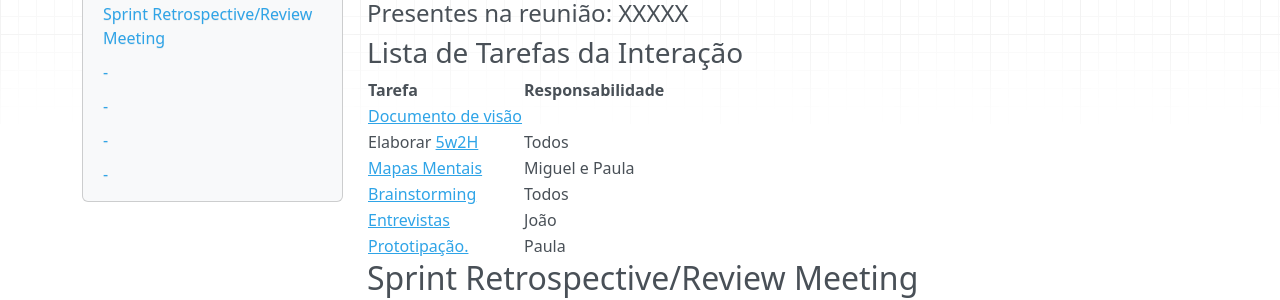
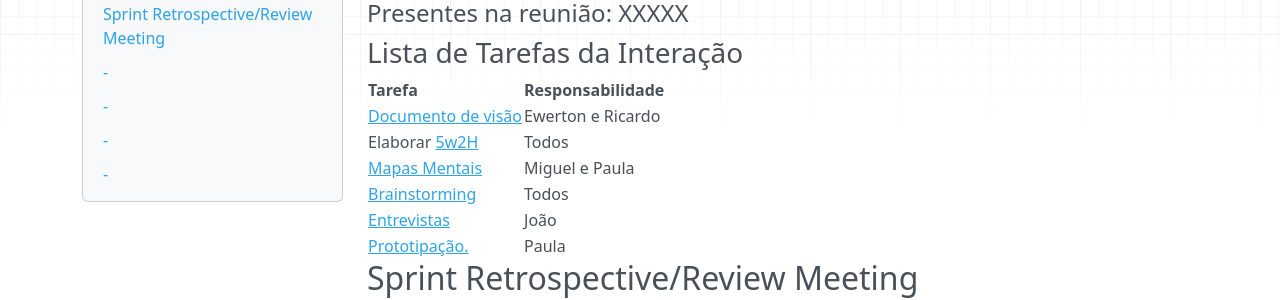
Before and after one commit to Projetos-de-Extensao/PBE_24.2_8001_III_EVE-Plus, an MkDocs documentation site: the page built from docs/interacao/iteracao2.md, in a window 1280 px wide and 900 px high. Shown: the part 182-482 px from the top of the window. Built offline with MkDocs 1.6.1, drawn with Linux system fonts in a browser that asks for light colours; nearby versions of some CDN libraries.

Commit message:
Update iteracao2.md

```diff
--- a/docs/interacao/iteracao2.md
+++ b/docs/interacao/iteracao2.md
@@ -13,7 +13,7 @@ title: Interação 2
 
 |Tarefa|Responsabilidade|
 |---|----|
-| [Documento de visão](https://github.com/xxx/xxx.md) | |
+| [Documento de visão](https://github.com/xxx/xxx.md) |Ewerton e Ricardo|
 | Elaborar [5w2H](https://github.com/xxx/xxx.md) |Todos|
 | [Mapas Mentais](https://github.com/xxx/xxx.md) |Miguel e Paula|
 | [Brainstorming](https://github.com/UnBArqDsw/2020.1_G7_TCM/blob/master/docs/base/Brainstorm.md) |Todos|
```
